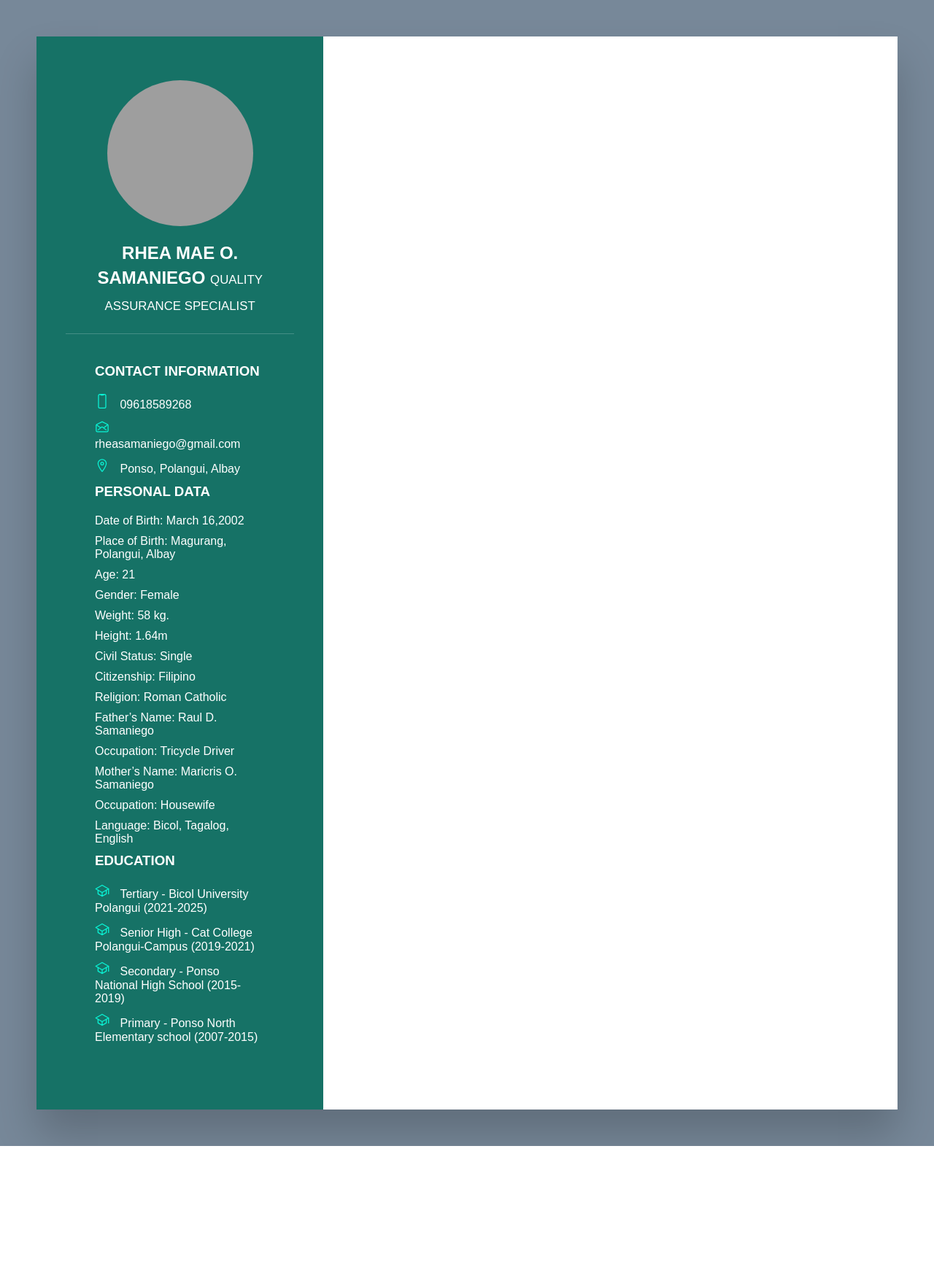
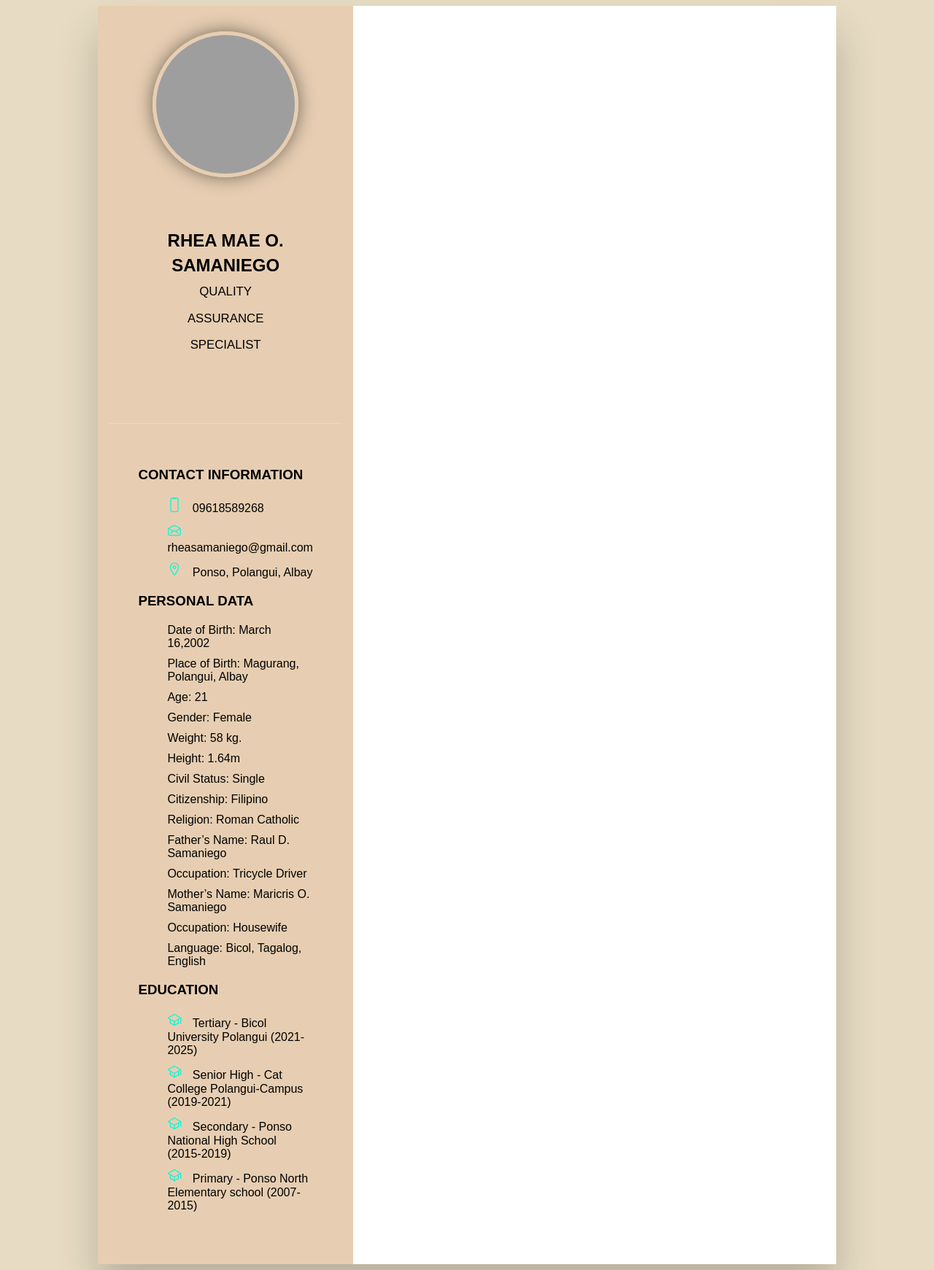
Before and after one commit to RheaSamaniego28/2024_BSIT-3A_FlourishCraft_RheaMaeSamaniego, a PHP site: page / in a window 1280 px wide. Shown: the whole page at 73% size. Before the commit the page ends 1571 px from the top, so only its background shows below. Run offline with PHP 8.4, Linux system fonts and the light colour scheme; grey boxes are pictures that could not be loaded.

Commit message:
style.css

```diff
--- a/Resume/style.css
+++ b/Resume/style.css
@@ -1,60 +1,62 @@
-*{
-    margin: 0;
-    padding: 0;
+* {
+    margin: 10;
+    padding: 20;
     box-sizing: border-box;
     font-family: sans-serif;
 }
 
-body{
-    background: lightslategray;
+body {
+    background: #E7DCC3;
     display: flex;
     justify-content: center;
     align-items: center;
     min-height: 100vh;
 }
 
-.container{
+.container {
     position: relative;
-    width: 100%;
+    width: 80%;
     min-width: 1000px;
     min-height: 1000px;
-    background: #fff;
-    margin: 50px;
+    background: #E7DCC3;
+    margin: 0px;
     display: grid;
-    grid-template-columns: 1fr 2fr;
-    box-shadow: 0 35px 55px rgba(0,0,0,0.2);
+    grid-template-columns: 1.2fr 3fr;
+    box-shadow: 0 35px 55px rgba(0, 0, 0, 0.2);
 }
 
-.container .left{
+.container .left {
     position: relative;
-    background: #167266;
+    background: #E7CEB2; /* Updated color */
+    padding: 15px;
+}
+
+.container .right {
+    position: relative;
+    background: #FFF; /* Updated color to white */
     padding: 40px;
 }
 
-.container .right{
-    position: relative;
-    background: #fff;
-    padding: 40px;
-}
-
-.profileText{
+.profileText {
     position: relative;
     display: flex;
     flex-direction: column;
     align-items: center;
     padding: 20px;
-    border-bottom: 1px solid rgba(255,255,255,0.2);
+    border-bottom: 1px solid rgba(255, 255, 255, 0.2);
 }
 
-.profileText .profileImg{
+.profileText .profileImg {
     position: relative;
     width: 200px;
     height: 200px;
     border-radius: 50%;
     overflow: hidden;
+    border: 5px solid #E7CEB2;
+    box-shadow: 0 0 25px rgba(0, 0, 0, 0.5)
 }
 
-.profileText .profileImg img{
+.profileText .profileImg img {
     position: absolute;
     top: 0;
     left: 0;
@@ -63,61 +65,76 @@ body{
     object-fit: cover;
 }
 
-.profileText h2{
-    color: #fff;
+.profileText h2 {
+    color: #000; /* Change to black */
     font-size: 1.5em;
     margin-top: 20px;
     text-transform: uppercase;
     text-align: center;
     font-weight: 600;
     line-height: 1.4em;
+    padding: 50px;
 }
 
-.profileText h2 span{
+.profileText h2 span {
     font-size: 0.7em;
     font-weight: 300;
 }
 
-.Info{
+.Info {
     padding: 40px;
 }
 
-.title{
-    color: #fff;
+.title {
+    color: #000; /* Change to black */
     text-transform: uppercase;
     font-weight: 600;
     letter-spacing: 0.4;
     margin-bottom: 20px;
 }
-
-.Info ul{
+.profileText .profile-word {
+    background-color: #E7DCC3; /* Set the background color */
+    padding: 10px; /* Add padding to the word */
+}
+.Info ul {
     position: relative;
 }
 
-.Info ul li{
+.Info ul li {
     position: relative;
     list-style: none;
     margin: 10px 0;
     cursor: pointer;
 }
 
-.Info ul li .icon{
+.Info ul li .icon {
     display: inline-block;
     width: 30px;
     font-size: 20px;
     color: #0af6d7;
 }
 
-.Info ul li span{
-    color: #fff;
+.Info ul li span {
+    color: #000; /* Change to black */
     font-weight: 200;
 }
 
-.Info .education{
+.Info .education {
     margin-bottom: 15px;
 }
 
-.Info .education h5{
-    color: #06f6d7;
+.Info .education h5 {
+    color: #000;
     font-weight: 500;
 }
+/* Add this to your style.css file */
+
+.no-bullets {
+    list-style-type: none;
+    padding: 0;
+    margin: 0;
+}
+
+.no-bullets li {
+    margin-bottom: 10px; /* Add some margin between each list item if desired */
+}
```
